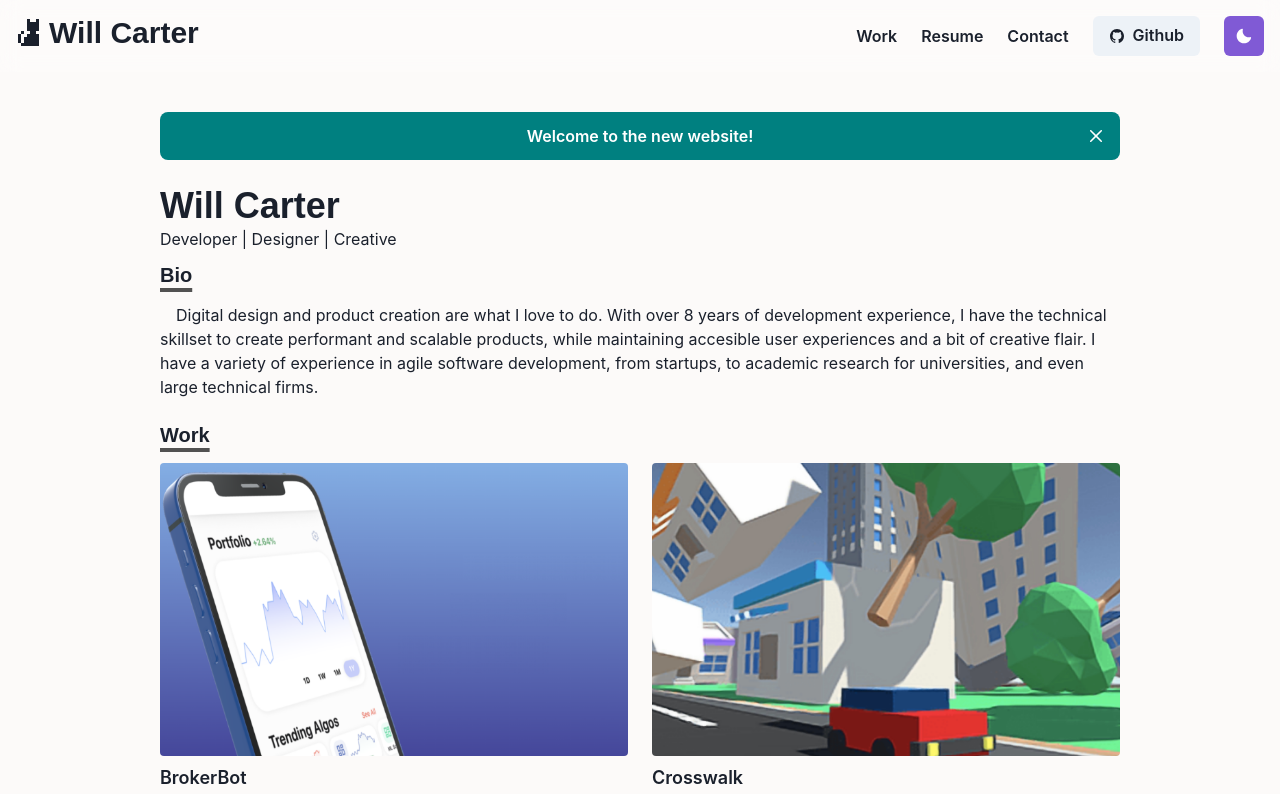
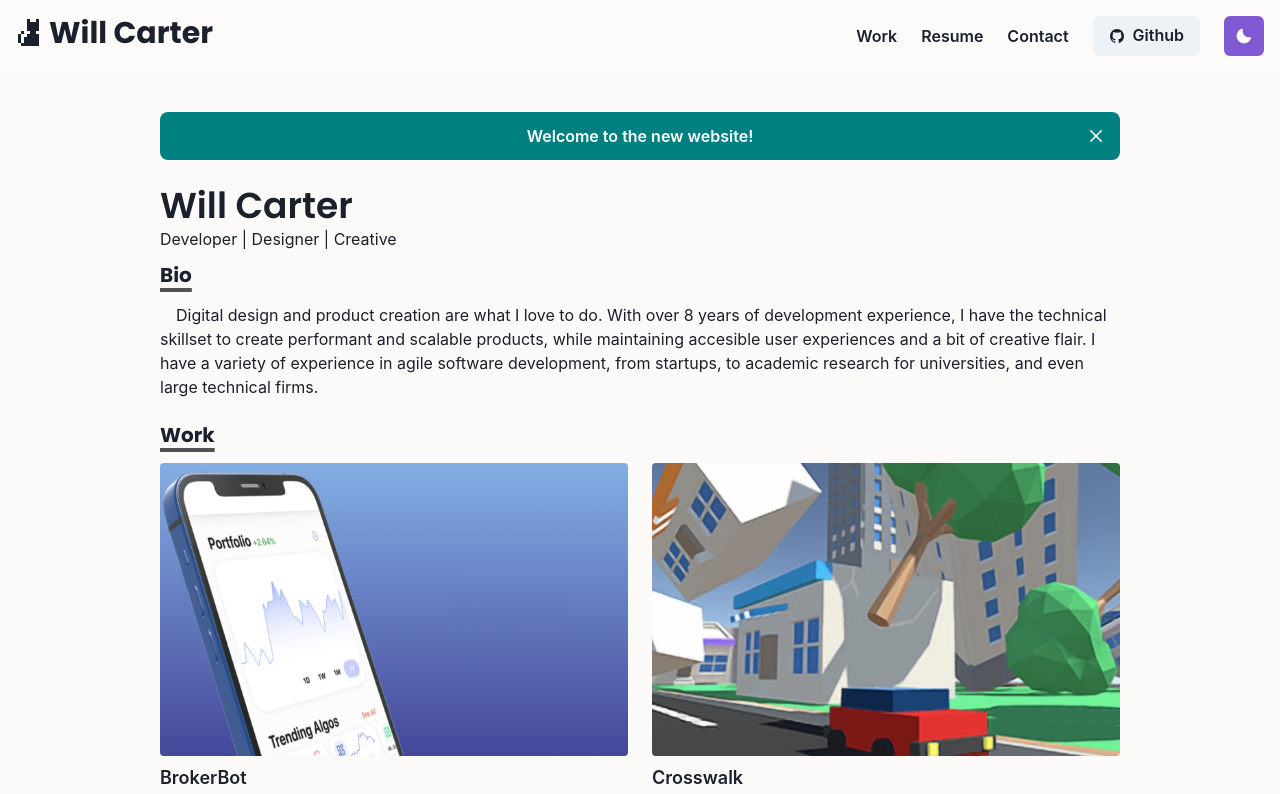
Before and after one commit to WilliamHCarter/williamhcarter.github.io, a Next.js app: page / in a window 1280 px wide. Shown: the top 794 px of the page. Built offline with nearby package versions, Linux system fonts and the light colour scheme.

Commit message:
✨: New Font Styling

```diff
--- a/components/chakra.js
+++ b/components/chakra.js
@@ -3,7 +3,10 @@ import {
   cookieStorageManagerSSR,
   localStorageManager,
 } from "@chakra-ui/react";
-import theme from "../theme";
+import theme from "/theme";
+import '@fontsource/Poppins/400.css';
+import '@fontsource/Poppins/600.css';
+import '@fontsource/Poppins/700.css';
 
 export default function Chakra({ cookies, children }) {
   const colorModeManager =
--- a/components/logo.js
+++ b/components/logo.js
@@ -22,7 +22,7 @@ const Logo = () => {
 
         <Text
           color={useColorModeValue("gray.800", "whiteAlpha.900")}
-          fontWeight={600}
+          fontWeight={700}
           ml={1}
         >
           Will Carter
--- a/package.json
+++ b/package.json
@@ -18,6 +18,7 @@
   "@chakra-ui/react": "^2.4.7",
   "@emotion/react": "^11.10.5",
   "@emotion/styled": "^11.10.5",
+  "@fontsource/poppins": "^4.5.10",
   "framer-motion": "^8.4.2",
   "next": "^13.1.2",
   "react": "^18.2.0",
--- a/pages/index.js
+++ b/pages/index.js
@@ -11,7 +11,7 @@ const Page = () => {
       <WelcomeBanner />
       <Box display={{ md: "flex" }}>
         <Box flexGrow={1}>
-          <Heading as="h2" variant="page-title">
+          <Heading as="h2" fontWeight="600" variant="page-title">
             Will Carter
           </Heading>
           <p>Developer | Designer | Creative</p>
--- a/theme.js
+++ b/theme.js
@@ -33,6 +33,7 @@ const components = {
 
 const fonts = {
   heading: `'Poppins', sans-serif`,
+  semibold: `'Poppins', sans-serif`,
 }
 
 const colors = {
```
Also changed, not shown: 1 other file (tests, documents, lock files or other folders).
